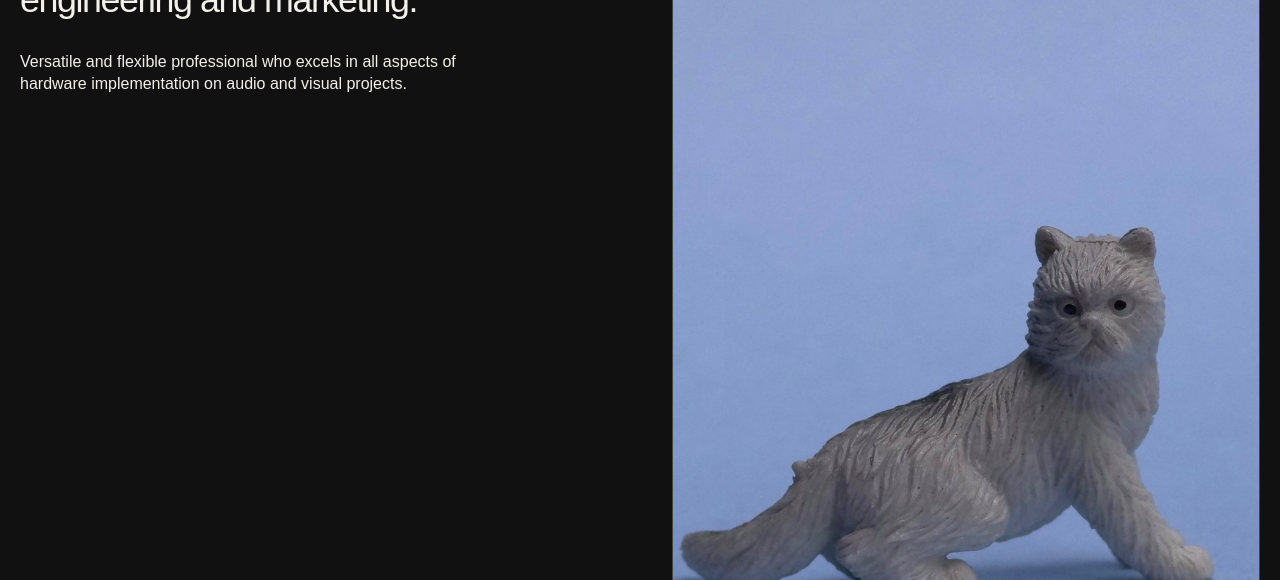
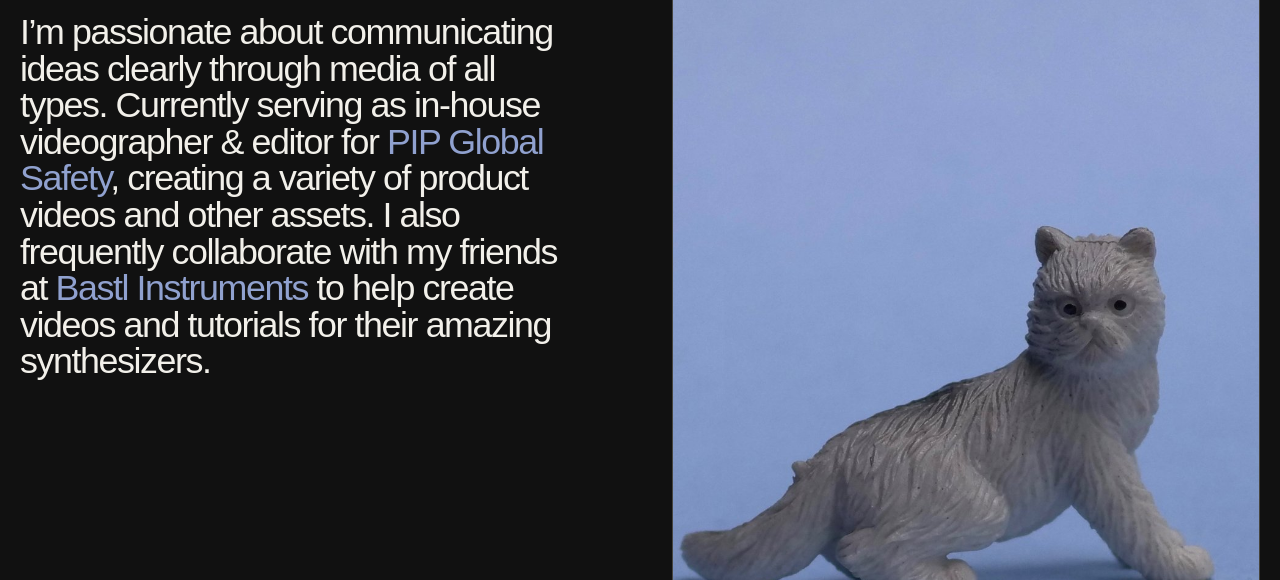
Before and after one commit to ewlangill/ewlangill.github.io, a plain HTML site: page index.html in a window 1280 px wide. Shown: the part 580-1160 px from the top of the page. Drawn offline with Linux system fonts and the light colour scheme.

Commit message:
Update About copy and links

```diff
--- a/index.html
+++ b/index.html
@@ -34,10 +34,15 @@
 
       <div class="about-grid">
         <div class="about-copy">
-          <p class="lede">I’m a video editor and videographer with a background in audio engineering and marketing.</p>
-          <p>
-            Versatile and flexible professional who excels in all aspects of hardware implementation
-            on audio and visual projects.
+          <p class="lede">Video and Audio Editor, Marketing and Social Media Manager.</p>
+          <p class="lede">
+            I’m passionate about communicating ideas clearly through media of all types. Currently
+            serving as in-house videographer &amp; editor for
+            <a class="about-link" href="https://www.pipglobal.com" target="_blank" rel="noopener noreferrer">PIP Global Safety</a>,
+            creating a variety of product videos and other assets. I also frequently collaborate with
+            my friends at
+            <a class="about-link" href="https://bastl-instruments.com" target="_blank" rel="noopener noreferrer">Bastl Instruments</a>
+            to help create videos and tutorials for their amazing synthesizers.
           </p>
         </div>
 
@@ -178,7 +183,7 @@
         <div class="contact-links">
           <a class="big-link" href="mailto:weslangill@gmail.com">weslangill@gmail.com</a>
           <div class="social-links" aria-label="Social links">
-            <a href="https://www.linkedin.com/in/evan-wesley-langill-582b66b2/" target="_blank" rel="noopener noreferrer">LinkedIn</a>
+            <a href="https://www.linkedin.com/in/wes-langill-582b66b2/" target="_blank" rel="noopener noreferrer">LinkedIn</a>
             <a href="https://www.youtube.com/channel/UCorMBmgPsYO9mOgtcOCb5eg" target="_blank" rel="noopener noreferrer">YouTube</a>
           </div>
         </div>
--- a/style.css
+++ b/style.css
@@ -6,6 +6,7 @@
   --muted: #aaa79f;
   --line: #45443f;
   --panel: #1d1d1b;
+  --accent: #90a1cf;
   --max-width: 1500px;
 }
 
@@ -182,8 +183,16 @@ main,
   gap: 2rem;
 }
 
+.about-copy .lede {
+  font-weight: 300;
+}
+
 .about-copy > p:not(.lede) {
   max-width: 52ch;
+}
+
+.about-link {
+  color: var(--accent);
 }
 
 .portrait {
```
